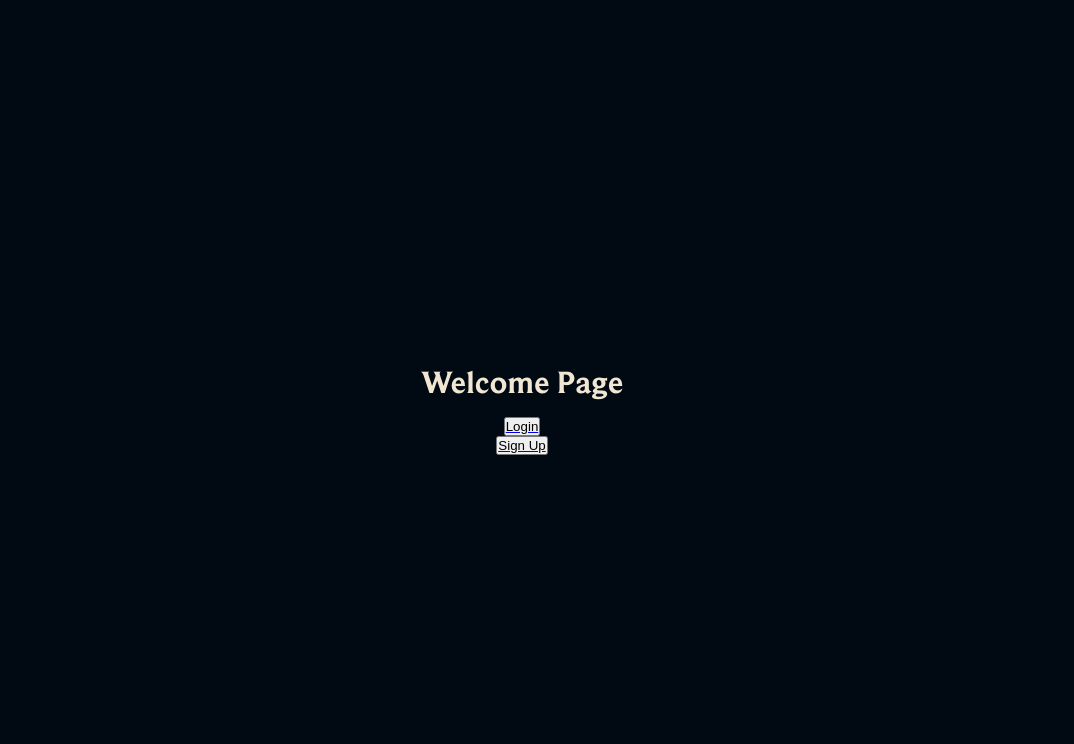
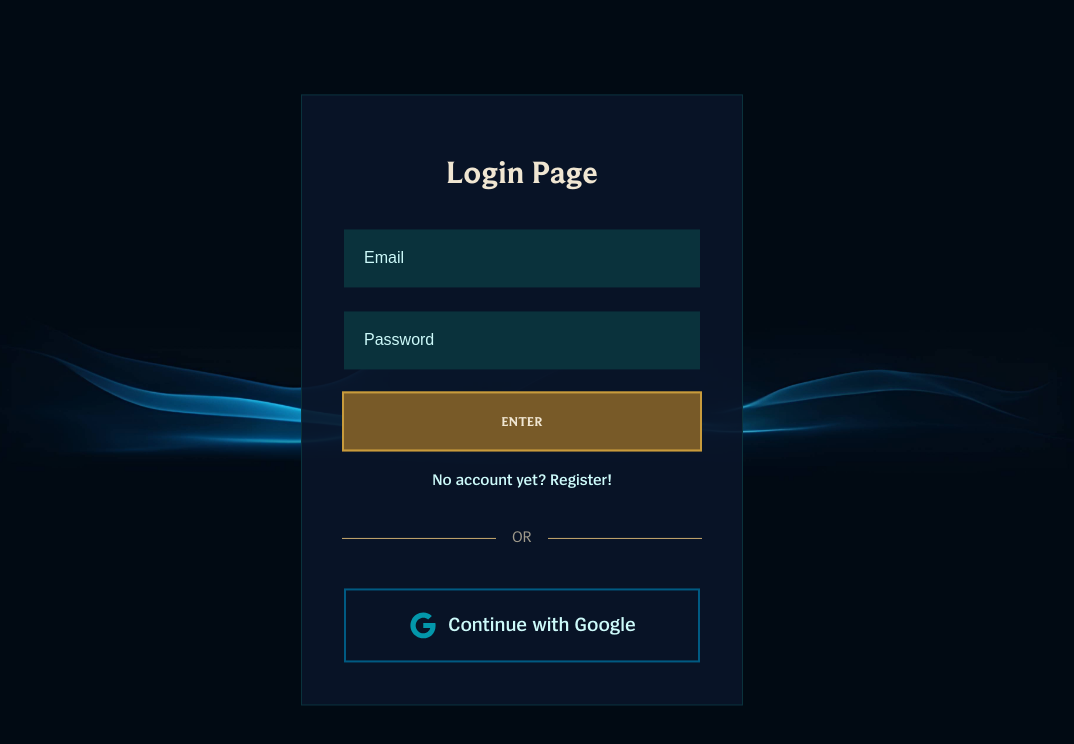
Before and after one commit to emmanuelsdias/sum-my-summoner, a React (Create React App) app in the folder frontend/: page / in a window 1280 px wide. Shown: the top 744 px of the page, without its empty margins (118-1192 px from the left). Built offline with nearby package versions, Linux system fonts and the light colour scheme; no server answers.

Commit message:
removed welcome page

```diff
--- a/frontend/src/App.js
+++ b/frontend/src/App.js
@@ -6,13 +6,12 @@ import LoginPage from "./pages/LoginPage/LoginPage.js";
 import NotFoundPage from "./pages/NotFoundPage/NotFoundPage.js";
 import SearchPage from "./pages/SearchPage/SearchPage.js";
 import SignupPage from "./pages/SignupPage/SignupPage.js";
-import WelcomePage from "./pages/WelcomePage/WelcomePage.js";
 
 function App() {
   return (
     <Router>
       <Routes>
-        <Route path="/" element={<WelcomePage />} />
+        <Route path="/" element={<LoginPage />} />
         <Route path="/login" element={<LoginPage />} />
         <Route path="/signup" element={<SignupPage />} />
         <Route path="/home" element={<SearchPage />} />
--- a/frontend/src/pages/WelcomePage/WelcomePage.js
+++ /dev/null
@@ -1,21 +0,0 @@
-import React from "react";
-import { Link } from 'react-router-dom';
-
-import "./style.css";
-import Title from "../../components/Title/Title.js";
-
-function WelcomePage() {
-  return (
-    <div id="welcome-page" className="page">
-      <Title title={"Welcome Page"} />
-      <Link className='button-container' to="/login">
-        <button className="button">Login</button>
-      </Link>
-      <Link className='button-container' to="/signup">
-        <button className="button">Sign Up</button>
-      </Link>
-    </div>
-  );
-}
-
-export default WelcomePage;
--- a/frontend/src/pages/WelcomePage/style.css
+++ /dev/null
@@ -1,5 +0,0 @@
-.button-container {
-  display        : flex;
-  flex-direction : column;
-  align-items    : center;
-}
```
